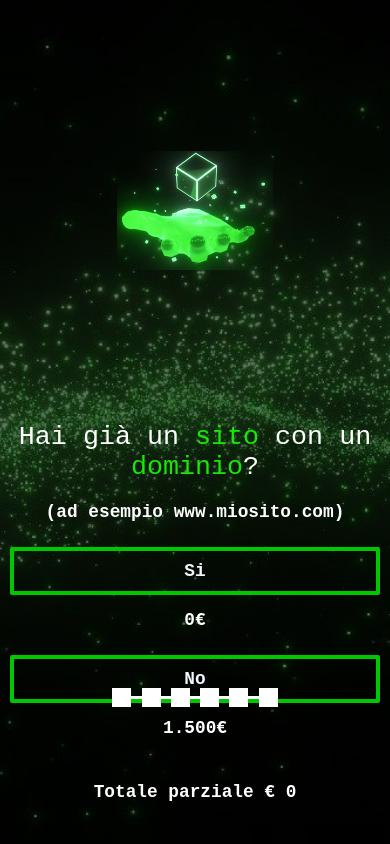
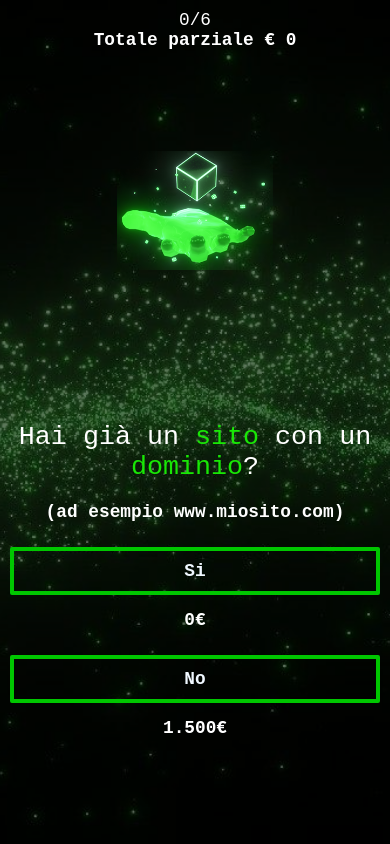
Before and after one commit to rever96/configuratore-len, a React (Create React App) app: page / in a window 390 px wide. Both pictures are taken after a click on the button "Inizia ora!". Built offline with nearby package versions, Linux system fonts and the light colour scheme.

Commit message:
mobile fixs

```diff
--- a/src/App.js
+++ b/src/App.js
@@ -37,6 +37,29 @@ class App extends Component {
       });
   }
 
+  componentDidMount() {
+    document.onkeydown = function (e) {
+      if (e.keyCode === 123) {
+        return false;
+      }
+      if (e.ctrlKey && e.shiftKey && e.keyCode === 'I'.charCodeAt(0)) {
+        return false;
+      }
+      if (e.ctrlKey && e.shiftKey && e.keyCode === 'C'.charCodeAt(0)) {
+        return false;
+      }
+      if (e.ctrlKey && e.shiftKey && e.keyCode === 'J'.charCodeAt(0)) {
+        return false;
+      }
+      if (e.ctrlKey && e.keyCode === 'U'.charCodeAt(0)) {
+        return false;
+      }
+    };
+    document.addEventListener('contextmenu', function (e) {
+      e.preventDefault();
+    });
+  }
+
   render() {
     return (
       <div
@@ -44,6 +67,7 @@ class App extends Component {
           backgroundImage: `url(${
             process.env.PUBLIC_URL + '/assets/images/background.jpg'
           })`,
+          height: '100%',
         }}
         className='App'
       >
--- a/src/components/configuratore/passo.component.jsx
+++ b/src/components/configuratore/passo.component.jsx
@@ -7,6 +7,7 @@ import Footbar from '../footer/footer';
 import ReactHtmlParser from 'react-html-parser';
 
 const Passo = (props) => {
+  const isMobile = window.innerWidth <= 700;
   const { domanda, dispatch, index, totaleDomande, store } = props;
   let optionClicked = false;
 
@@ -72,6 +73,31 @@ const Passo = (props) => {
         </div>
       </section>
       <Footbar totale={totaleDomande} indice={index}></Footbar>
+      {isMobile && (
+        <div
+          style={{
+            position: 'absolute',
+            top: '10px',
+            ...props.impostazioni.textStyle,
+          }}
+        >
+          <div>
+            {' '}
+            {index}/{totaleDomande}{' '}
+          </div>
+          Totale parziale €{' '}
+          {store
+            .getState()
+            .reduce(
+              (accumulator, currentValue) =>
+                accumulator + currentValue.opzioneScelta.prezzo,
+              0
+            )
+            .toString()
+            .replace(/\B(?=(\d{3})+(?!\d))/g, '.')}
+        </div>
+      )}
+      {!isMobile && (
         <div
           style={{
             position: 'absolute',
@@ -90,6 +116,7 @@ const Passo = (props) => {
             .toString()
             .replace(/\B(?=(\d{3})+(?!\d))/g, '.')}
         </div>
+      )}
     </>
   );
 };
--- a/src/components/footer/footer.js
+++ b/src/components/footer/footer.js
@@ -4,8 +4,10 @@ import { connect } from 'react-redux';
 import React from 'react';
 
 const Headbar = (props) => {
+  const isMobile = window.innerWidth <= 700;
   return (
     <>
+      {!isMobile && (
         <div
           style={{
             position: 'absolute',
@@ -28,6 +30,7 @@ const Headbar = (props) => {
             )}
           </ul>
         </div>
+      )}
     </>
   );
 };
--- a/src/components/riassunto/riassunto_end.component.jsx
+++ b/src/components/riassunto/riassunto_end.component.jsx
@@ -110,6 +110,7 @@ class RiassuntoEnd extends React.Component {
               <button
                 style={{ ...this.props.impostazioni.textStyle }}
                 type='submit'
+                className='button'
                 id='login-button'
               >
                 Contattaci
@@ -120,21 +121,23 @@ class RiassuntoEnd extends React.Component {
                 style={{ ...this.props.impostazioni.textStyle }}
                 type='submit'
                 id='login-button'
+                className='button'
                 disabled
               >
                 Contattaci
               </button>
             )}
+            <button
+              style={{
+                ...this.props.impostazioni.textStyle,
+                marginLeft: '10px',
+              }}
+              onClick={this.ricomincia}
+              className='button'
+            >
+              Ricomincia
+            </button>
           </form>
-        </div>
-        <div style={{ position: 'absolute', bottom: '30px' }}>
-          <button
-            style={{ ...this.props.impostazioni.textStyle }}
-            onClick={this.ricomincia}
-            className='button'
-          >
-            Ricomincia
-          </button>
         </div>
       </>
     );
--- a/src/components/riassunto/riassunto_end.scss
+++ b/src/components/riassunto/riassunto_end.scss
@@ -42,7 +42,6 @@ body {
 .container {
   margin: 0 auto;
   padding: 80px 0;
-  height: 400px;
   text-align: center;
 
   h1 {
--- a/src/index.css
+++ b/src/index.css
@@ -1,5 +1,10 @@
 body {
   user-select: none;
+}
+body,
+html {
+  height: 100%;
+  margin: 0;
 }
 
 .section {
```
Also changed, not shown: public/index.html (+3 -4 lines). Lines whose indentation alone changed are shown as unchanged.
